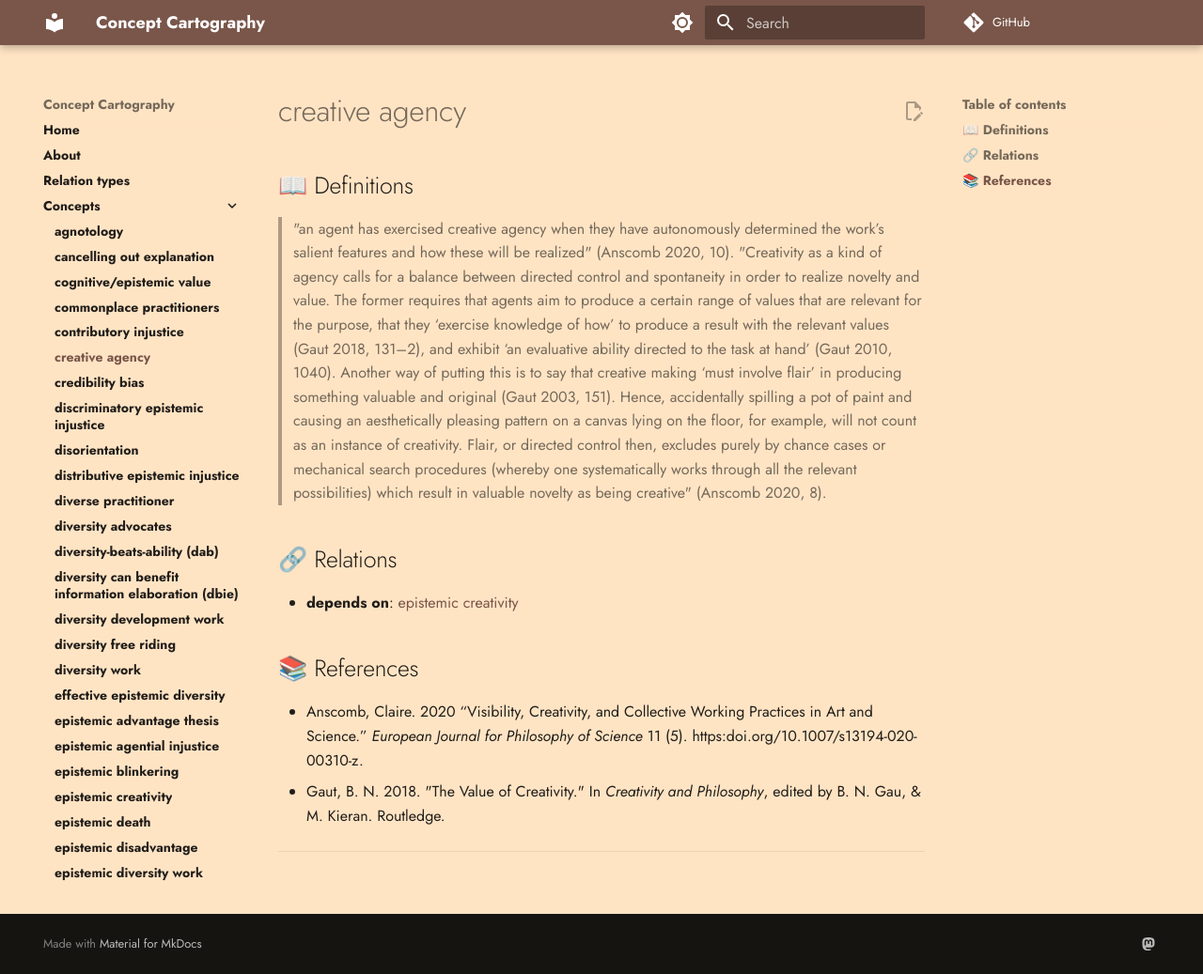
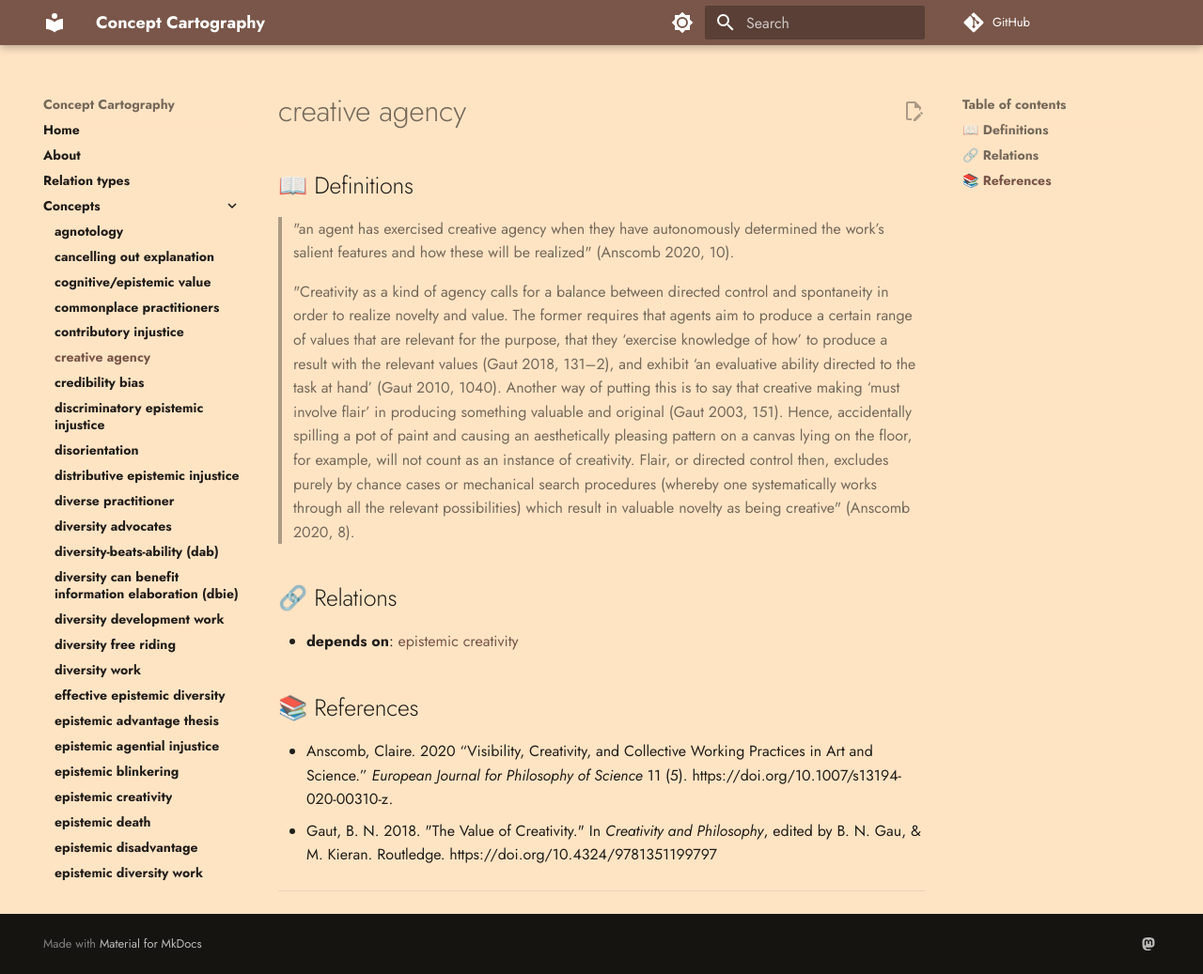
Before and after one commit to conceptcartography/conceptcartography, an MkDocs documentation site: the page built from docs/concepts/creative-agency.md, in a window 1280 px wide and 1037 px high. Shown: the whole window at 94% size. Built offline with MkDocs 1.6.1 and Material for MkDocs 9.7.7, drawn with Linux system fonts in a browser that asks for light colours; comment, search, counter and statistics services are not loaded; the version menu is left out.

Commit message:
Update links

```diff
--- a/docs/concepts/creative-agency.md
+++ b/docs/concepts/creative-agency.md
@@ -2,7 +2,9 @@
 
 ## 📖 Definitions
 
-> "an agent has exercised creative agency when they have autonomously determined the work’s salient features and how these will be realized" (Anscomb 2020, 10). "Creativity as a kind of agency calls for a balance between directed control and spontaneity in order to realize novelty and value. The former requires that agents aim to produce a certain range of values that are relevant for the purpose, that they ‘exercise knowledge of how’ to produce a result with the relevant values (Gaut 2018, 131–2), and exhibit ‘an evaluative ability directed to the task at hand’ (Gaut 2010, 1040). Another way of putting this is to say that creative making ‘must involve flair’ in producing something valuable and original (Gaut 2003, 151). Hence, accidentally spilling a pot of paint and causing an aesthetically pleasing pattern on a canvas lying on the floor, for example, will not count as an instance of creativity. Flair, or directed control then, excludes purely by chance cases or mechanical search procedures (whereby one systematically works through all the relevant possibilities) which result in valuable novelty as being creative" (Anscomb 2020, 8).
+> "an agent has exercised creative agency when they have autonomously determined the work’s salient features and how these will be realized" (Anscomb 2020, 10).
+
+> "Creativity as a kind of agency calls for a balance between directed control and spontaneity in order to realize novelty and value. The former requires that agents aim to produce a certain range of values that are relevant for the purpose, that they ‘exercise knowledge of how’ to produce a result with the relevant values (Gaut 2018, 131–2), and exhibit ‘an evaluative ability directed to the task at hand’ (Gaut 2010, 1040). Another way of putting this is to say that creative making ‘must involve flair’ in producing something valuable and original (Gaut 2003, 151). Hence, accidentally spilling a pot of paint and causing an aesthetically pleasing pattern on a canvas lying on the floor, for example, will not count as an instance of creativity. Flair, or directed control then, excludes purely by chance cases or mechanical search procedures (whereby one systematically works through all the relevant possibilities) which result in valuable novelty as being creative" (Anscomb 2020, 8).
 
 ## 🔗 Relations
 
```
Also changed, not shown: other parts of docs/concepts/creative-agency.md (+2 -2 lines).
